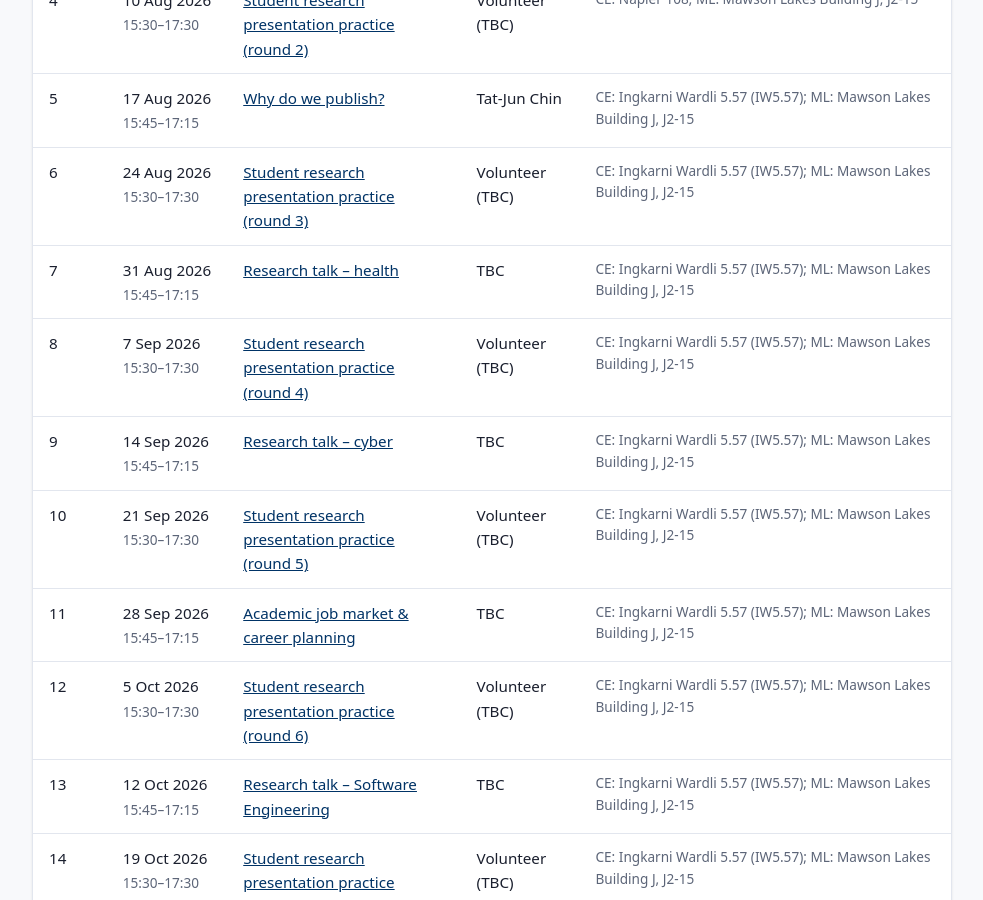
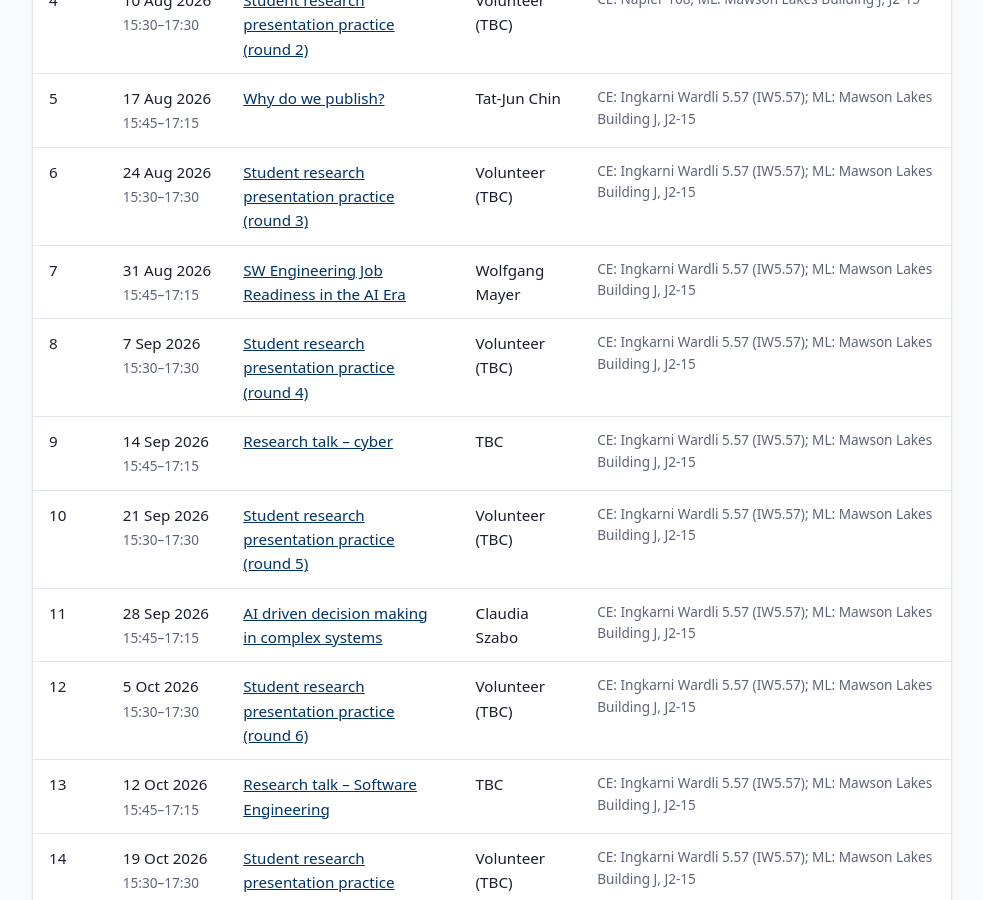
Before and after one commit to ht-timchen/Adelaide-CSIT-GRC, a Jekyll site: the page built from hdr-series.md, in a window 1280 px wide and 900 px high, scrolled down 670 px. Shown: the whole window, without its empty margins (148-1131 px from the left). Built offline with Jekyll 4.4.1, drawn with Linux system fonts in a browser that asks for light colours; some of the changed text lies outside the part shown.

Commit message:
Confirm HDR week 7 and week 11 speakers and topics.
Wolfgang Mayer on SW Engineering job readiness (31 Aug); Claudia Szabo on AI-driven decision making (28 Sep).

Co-authored-by: Cursor <cursoragent@cursor.com>

```diff
--- a/_data/seminars.yml
+++ b/_data/seminars.yml
@@ -157,14 +157,13 @@ seminars:
     type: hdr_seminar
     series: hdr-2026
     session_number: 7
-    title: "Research talk – health"
-    speaker: "TBC"
+    title: "SW Engineering Job Readiness in the AI Era"
+    speaker: "Wolfgang Mayer"
     date: 2026-08-31
     time: "15:45–17:15"
     location: "CE: Ingkarni Wardli 5.57 (IW5.57); ML: Mawson Lakes Building J, J2-15"
     abstract: |
-      HDR Seminar Series — Week 7 of 16 (tentative).
-    ideas: "Gustavo, Ignacio"
+      HDR Seminar Series — Week 7 of 16.
     status: scheduled
 
   - id: hdr-2026-09-07-series-08
@@ -213,13 +212,13 @@ seminars:
     type: hdr_seminar
     series: hdr-2026
     session_number: 11
-    title: "Academic job market & career planning"
-    speaker: "TBC"
+    title: "AI driven decision making in complex systems"
+    speaker: "Claudia Szabo"
     date: 2026-09-28
     time: "15:45–17:15"
     location: "CE: Ingkarni Wardli 5.57 (IW5.57); ML: Mawson Lakes Building J, J2-15"
     abstract: |
-      HDR Seminar Series — Week 11 of 16 (tentative).
+      HDR Seminar Series — Week 11 of 16.
     status: scheduled
 
   - id: hdr-2026-10-05-series-12
```
